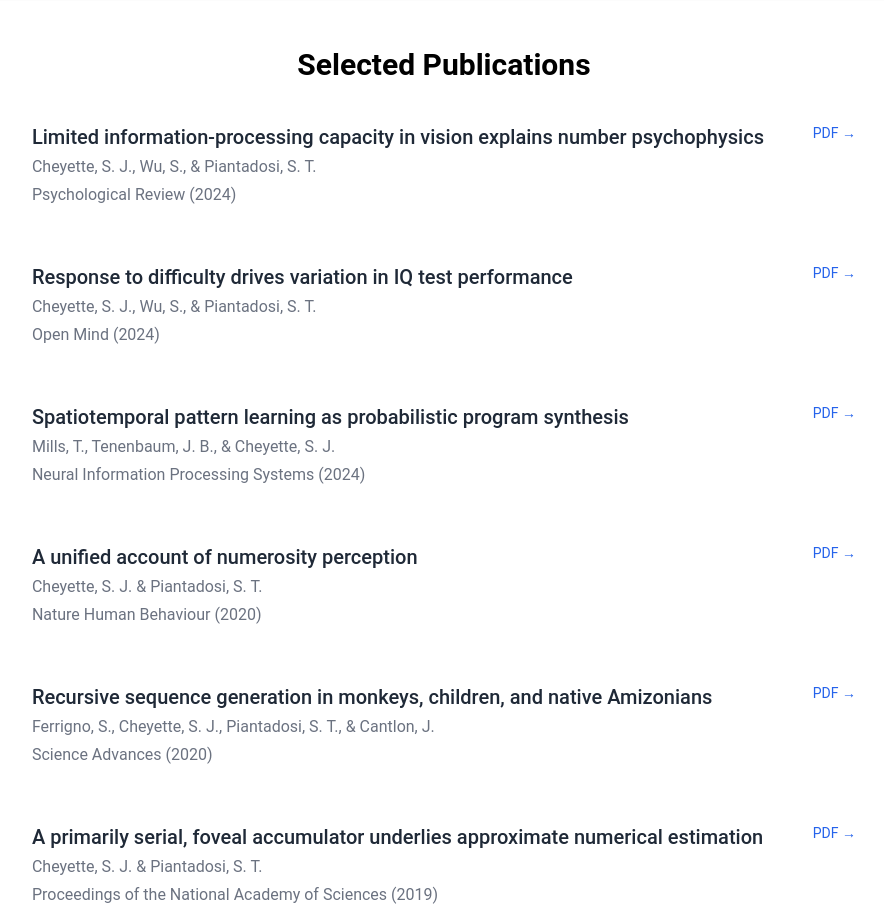
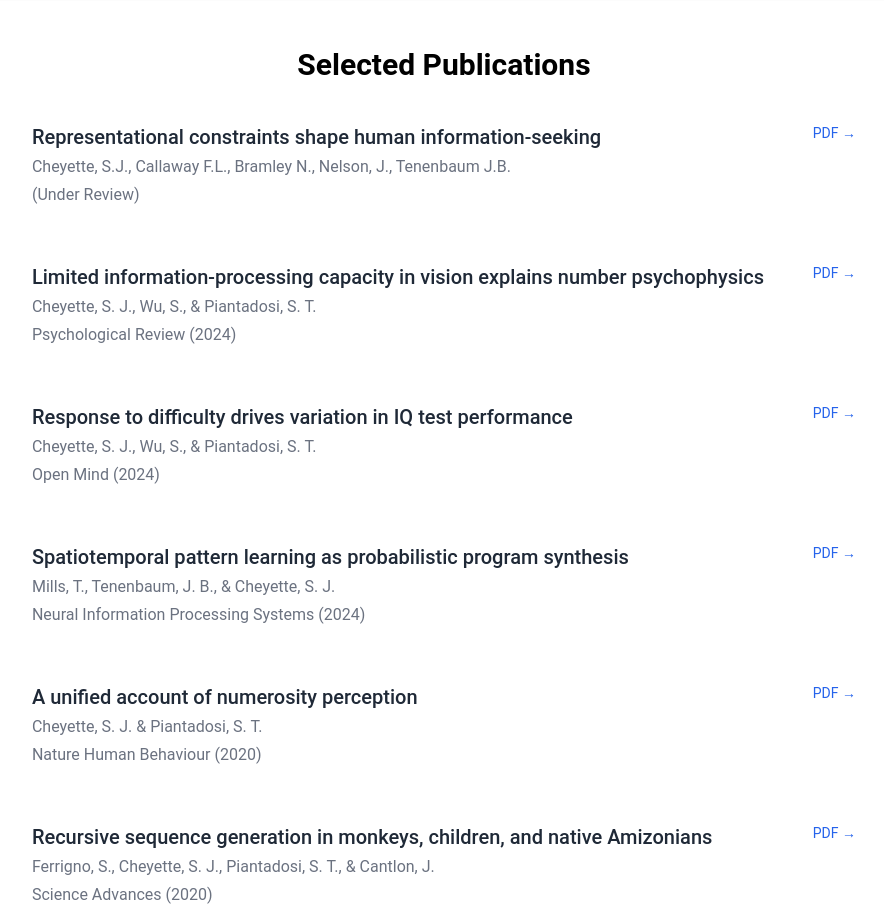
Before and after one commit to samcheyette/samcheyette.github.io, a Next.js app: page / in a window 1280 px wide. Shown: the part 849-1769 px from the top of the page, without its empty margins (344-1228 px from the left). Built offline with nearby package versions, Linux system fonts and the light colour scheme.

Commit message:
added new paper

```diff
--- a/components/papers.tsx
+++ b/components/papers.tsx
@@ -10,6 +10,13 @@ interface Paper {
 }
 
 const selectedPapers: Paper[] = [
+  {
+    title: "Representational constraints shape human information-seeking",
+    authors: "Cheyette, S.J., Callaway F.L., Bramley N., Nelson, J., Tenenbaum J.B.",
+    year: "Under Review",
+    venue: "",
+    pdf: "papers/cheyette_information_seeking_2025.pdf"
+  },
   {
     title: "Limited information-processing capacity in vision explains number psychophysics",
     authors: "Cheyette, S. J., Wu, S., & Piantadosi, S. T.",
```
Also changed, not shown: 9 other files (tests, documents, lock files or other folders).
